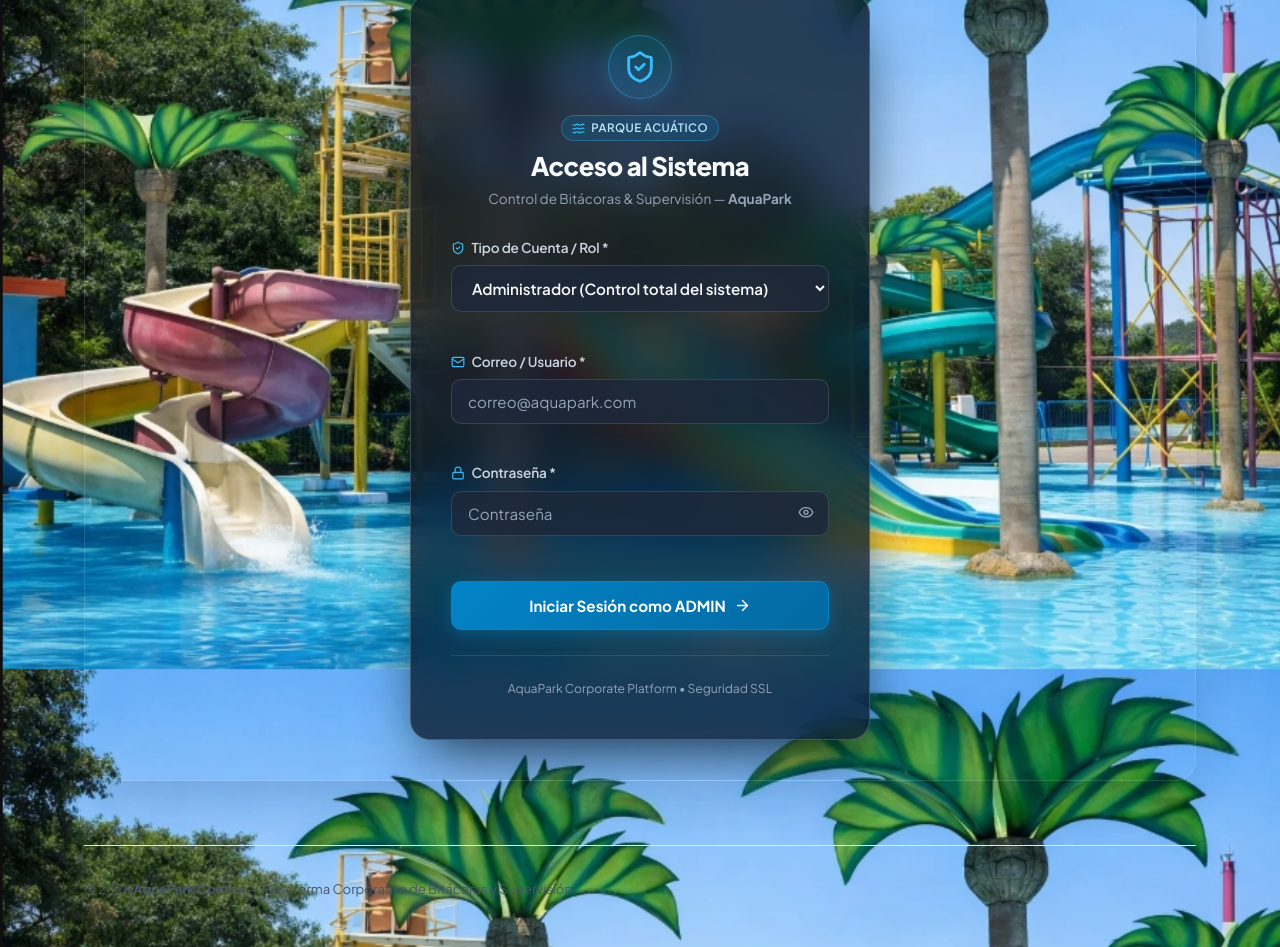
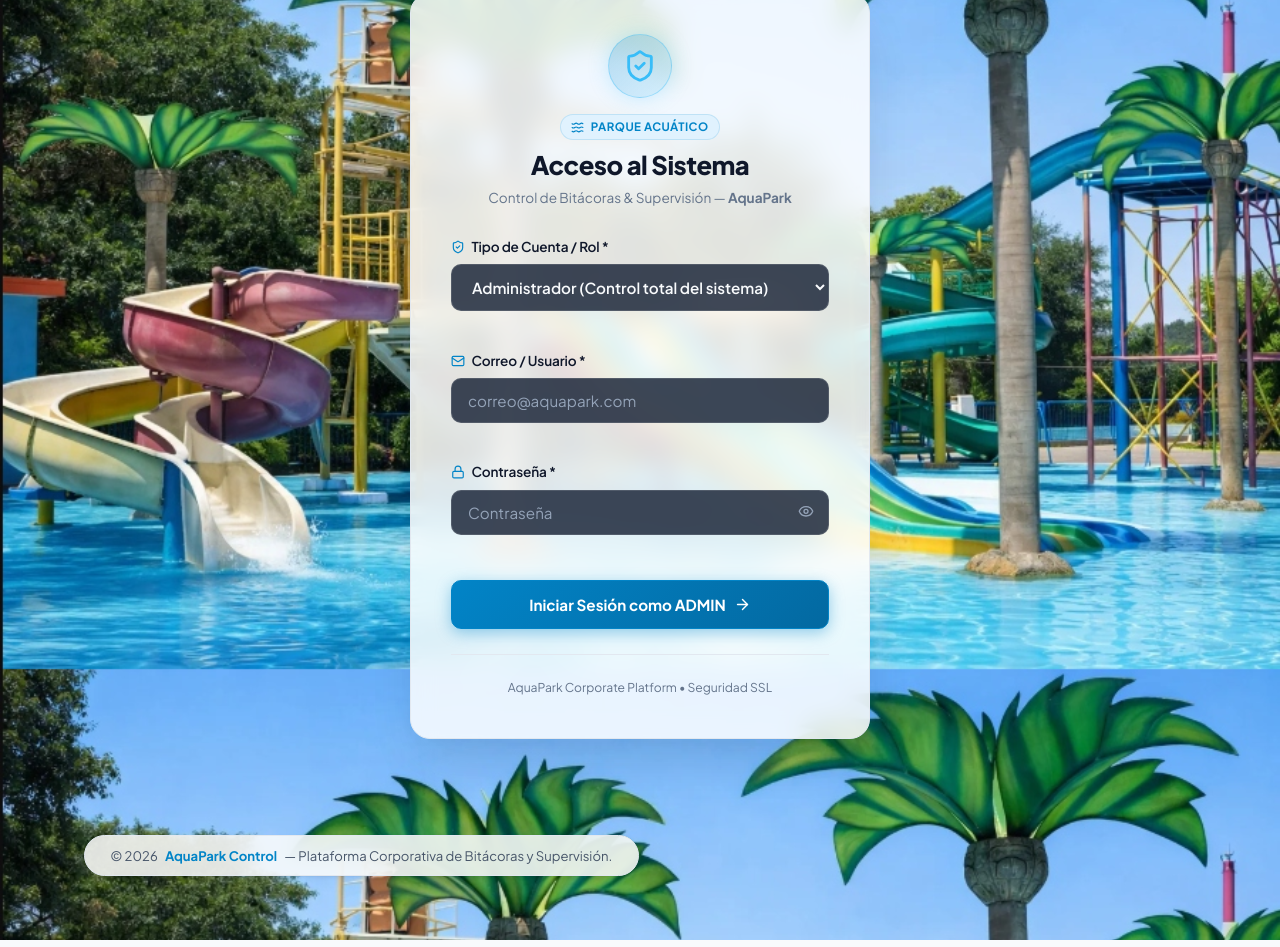
Before and after one commit to Hector-ionic/control-aquapark, a React (Vite) app: page /login in a window 1280 px wide. Shown: the part 180-1127 px from the top of the page. Built offline with nearby package versions, Linux system fonts and the light colour scheme.

Commit message:
fix(ui): mejorar contraste de footer, tarjeta adaptativa de login, alerta de supervisor y header de auditoria

```diff
--- a/src/App.jsx
+++ b/src/App.jsx
@@ -200,10 +200,25 @@ function App() {
             </Routes>
           </main>
 
-          <footer className="hide-on-pdf" style={{ marginTop: '4rem', paddingTop: '2rem', borderTop: '1px solid var(--surface-border)', textAlign: 'center', fontSize: '0.82rem', color: 'var(--text-muted)' }}>
-            <p style={{ margin: 0 }}>
-              © {new Date().getFullYear()} <strong>AquaPark Control</strong> — Plataforma Corporativa de Bitácoras y Supervisión.
-            </p>
+          <footer className="hide-on-pdf" style={{ marginTop: '3.5rem', marginBottom: '1rem', textAlign: 'center' }}>
+            <div style={{
+              display: 'inline-flex',
+              alignItems: 'center',
+              gap: '0.45rem',
+              background: 'var(--surface)',
+              backdropFilter: 'blur(16px)',
+              WebkitBackdropFilter: 'blur(16px)',
+              border: '1px solid var(--surface-border)',
+              borderRadius: 'var(--radius-full)',
+              padding: '0.6rem 1.6rem',
+              boxShadow: 'var(--shadow-sm)',
+              fontSize: '0.82rem',
+              color: 'var(--text-secondary)'
+            }}>
+              <span>© {new Date().getFullYear()}</span>
+              <strong style={{ color: 'var(--primary)' }}>AquaPark Control</strong>
+              <span>— Plataforma Corporativa de Bitácoras y Supervisión.</span>
+            </div>
           </footer>
         </div>
       </AuthProvider>
--- a/src/pages/AuditDashboard.jsx
+++ b/src/pages/AuditDashboard.jsx
@@ -212,10 +212,20 @@ export default function AuditDashboard() {
     <div className="animate-fade-in" style={{ maxWidth: '1280px', margin: '0 auto', padding: '1rem 0 3rem' }}>
 
       {/* Header del módulo */}
-      <div style={{ display: 'flex', justifyContent: 'space-between', alignItems: 'flex-start', flexWrap: 'wrap', gap: '1rem', marginBottom: '1.5rem' }}>
+      <div
+        className="glass-panel"
+        style={{
+          display: 'flex',
+          justifyContent: 'space-between',
+          alignItems: 'center',
+          flexWrap: 'wrap',
+          gap: '1.25rem',
+          marginBottom: '1.5rem',
+          padding: '1.5rem 2rem'
+        }}>
         <div>
           <div style={{ display: 'flex', alignItems: 'center', gap: '0.6rem' }}>
-            <h2 style={{ fontSize: '1.75rem', fontWeight: 700, margin: 0, display: 'flex', alignItems: 'center', gap: '0.6rem' }}>
+            <h2 style={{ fontSize: '1.65rem', fontWeight: 800, margin: 0, display: 'flex', alignItems: 'center', gap: '0.6rem', color: 'var(--text-main)' }}>
               <ShieldAlert size={28} color="var(--primary)" />
               Módulo de Auditoría y Trazabilidad
             </h2>
--- a/src/pages/Login.jsx
+++ b/src/pages/Login.jsx
@@ -55,33 +55,21 @@ export default function Login() {
 
   return (
     <div style={{
-      position: 'relative',
-      minHeight: 'calc(100vh - 140px)',
       display: 'flex',
       alignItems: 'center',
       justifyContent: 'center',
       padding: '2.5rem 1rem',
-      borderRadius: 'var(--radius-lg)',
-      overflow: 'hidden',
-      marginTop: '1rem',
-      background: 'transparent',
-      boxShadow: 'var(--shadow-xl)',
-      border: '1px solid rgba(255, 255, 255, 0.12)'
+      minHeight: 'calc(100vh - 160px)'
     }}>
 
-      {/* TARJETA GLASSMORPHISM DE LOGIN */}
+      {/* TARJETA GLASSMORPHISM DE LOGIN ADAPTATIVA */}
       <div
-        className="animate-fade-in"
+        className="glass-panel animate-fade-in"
         style={{
           width: '100%',
           maxWidth: '460px',
           padding: '2.5rem',
-          background: 'rgba(15, 23, 42, 0.78)',
-          backdropFilter: 'blur(20px) saturate(180%)',
-          WebkitBackdropFilter: 'blur(20px) saturate(180%)',
-          borderRadius: 'var(--radius-lg)',
-          border: '1px solid rgba(255, 255, 255, 0.18)',
-          boxShadow: '0 25px 60px -15px rgba(0, 0, 0, 0.75), 0 0 35px rgba(56, 189, 248, 0.15)',
+          boxShadow: 'var(--shadow-xl)',
           position: 'relative',
           zIndex: 2
         }}
@@ -100,15 +88,15 @@ export default function Login() {
             <ShieldCheck size={34} />
           </div>
 
-          <div style={{ display: 'inline-flex', alignItems: 'center', gap: '0.4rem', background: 'rgba(2, 132, 199, 0.2)', border: '1px solid rgba(56, 189, 248, 0.3)', padding: '0.2rem 0.65rem', borderRadius: '999px', marginBottom: '0.6rem' }}>
-            <Waves size={13} color="#38bdf8" />
-            <span style={{ fontSize: '0.72rem', color: '#bae6fd', fontWeight: 600, letterSpacing: '0.04em' }}>PARQUE ACUÁTICO</span>
+          <div style={{ display: 'inline-flex', alignItems: 'center', gap: '0.4rem', background: 'var(--primary-light)', border: '1px solid var(--accent-glow)', padding: '0.2rem 0.65rem', borderRadius: '999px', marginBottom: '0.6rem' }}>
+            <Waves size={13} color="var(--primary)" />
+            <span style={{ fontSize: '0.72rem', color: 'var(--primary)', fontWeight: 700, letterSpacing: '0.04em' }}>PARQUE ACUÁTICO</span>
           </div>
 
-          <h2 style={{ fontSize: '1.6rem', fontWeight: 800, margin: '0 0 0.35rem 0', color: '#f8fafc', letterSpacing: '-0.02em' }}>
+          <h2 style={{ fontSize: '1.6rem', fontWeight: 800, margin: '0 0 0.35rem 0', color: 'var(--text-main)', letterSpacing: '-0.02em' }}>
             Acceso al Sistema
           </h2>
-          <p style={{ margin: 0, fontSize: '0.85rem', color: '#94a3b8' }}>
+          <p style={{ margin: 0, fontSize: '0.85rem', color: 'var(--text-muted)' }}>
             Control de Bitácoras & Supervisión — <strong>AquaPark</strong>
           </p>
         </div>
@@ -117,7 +105,7 @@ export default function Login() {
         <form onSubmit={handleSubmit} style={{ display: 'flex', flexDirection: 'column', gap: '1.2rem' }}>
 
           <div className="input-group">
-            <label style={{ color: '#cbd5e1' }}><ShieldCheck size={14} color="#38bdf8" /> Tipo de Cuenta / Rol *</label>
+            <label><ShieldCheck size={14} color="var(--primary)" /> Tipo de Cuenta / Rol *</label>
             <select
               value={formData.role}
               onChange={(e) => {
@@ -140,7 +128,7 @@ export default function Login() {
           </div>
 
           <div className="input-group">
-            <label style={{ color: '#cbd5e1' }}><Mail size={14} color="#38bdf8" /> Correo / Usuario *</label>
+            <label><Mail size={14} color="var(--primary)" /> Correo / Usuario *</label>
             <input
               type="text"
               required
@@ -156,7 +144,7 @@ export default function Login() {
           </div>
 
           <div className="input-group">
-            <label style={{ color: '#cbd5e1' }}><Lock size={14} color="#38bdf8" /> Contraseña *</label>
+            <label><Lock size={14} color="var(--primary)" /> Contraseña *</label>
             <div style={{ position: 'relative' }}>
               <input
                 type={showPassword ? 'text' : 'password'}
@@ -204,8 +192,8 @@ export default function Login() {
 
         </form>
 
-        <div style={{ marginTop: '1.6rem', paddingTop: '1.2rem', borderTop: '1px solid rgba(255, 255, 255, 0.1)', textAlign: 'center' }}>
-          <span style={{ fontSize: '0.76rem', color: '#94a3b8' }}>
+        <div style={{ marginTop: '1.6rem', paddingTop: '1.2rem', borderTop: '1px solid var(--surface-border)', textAlign: 'center' }}>
+          <span style={{ fontSize: '0.76rem', color: 'var(--text-muted)' }}>
             AquaPark Corporate Platform • Seguridad SSL
           </span>
         </div>
--- a/src/pages/SupervisorDashboard.jsx
+++ b/src/pages/SupervisorDashboard.jsx
@@ -921,11 +921,21 @@ export default function SupervisorDashboard() {
 
       {/* ALERTA DE FIN DE MES (SOLO ADMIN) */}
       {currentUser?.role === 'Administrador' && new Date().getDate() >= 25 && (
-        <div style={{
-          background: 'var(--warning-bg)', border: '1px solid var(--warning-border)',
-          padding: '1.15rem', borderRadius: 'var(--radius-md)',
-          display: 'flex', justifyContent: 'space-between', alignItems: 'center', flexWrap: 'wrap', gap: '1rem'
-        }}>
+        <div
+          className="glass-panel"
+          style={{
+            background: 'var(--surface)',
+            border: '1px solid var(--warning-border)',
+            borderLeft: '4px solid var(--warning)',
+            padding: '1.15rem 1.5rem',
+            borderRadius: 'var(--radius-md)',
+            display: 'flex',
+            justifyContent: 'space-between',
+            alignItems: 'center',
+            flexWrap: 'wrap',
+            gap: '1rem',
+            boxShadow: 'var(--shadow-sm)'
+          }}>
           <div>
             <h4 style={{ color: 'var(--warning)', margin: '0 0 0.35rem 0', display: 'flex', alignItems: 'center', gap: '0.45rem' }}>
               <AlertTriangle size={18} /> Cierre mensual próximo
```
